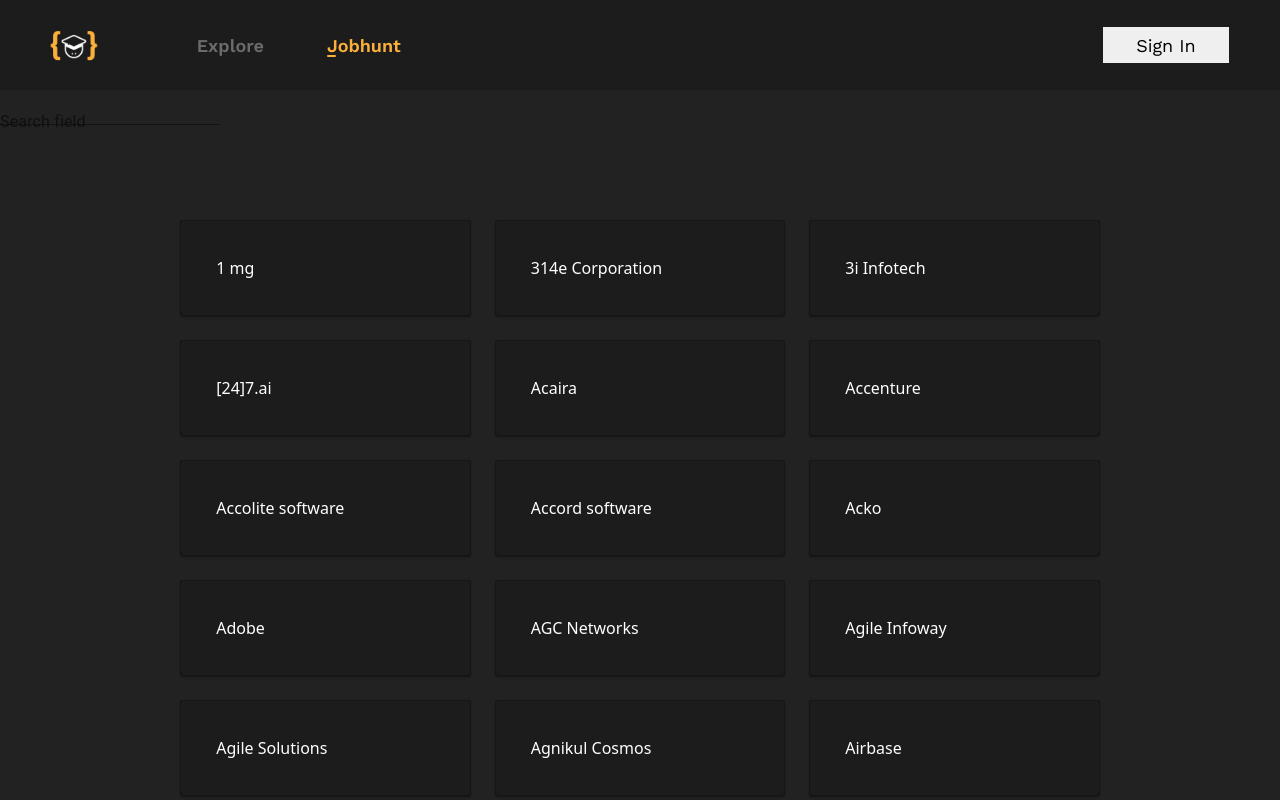
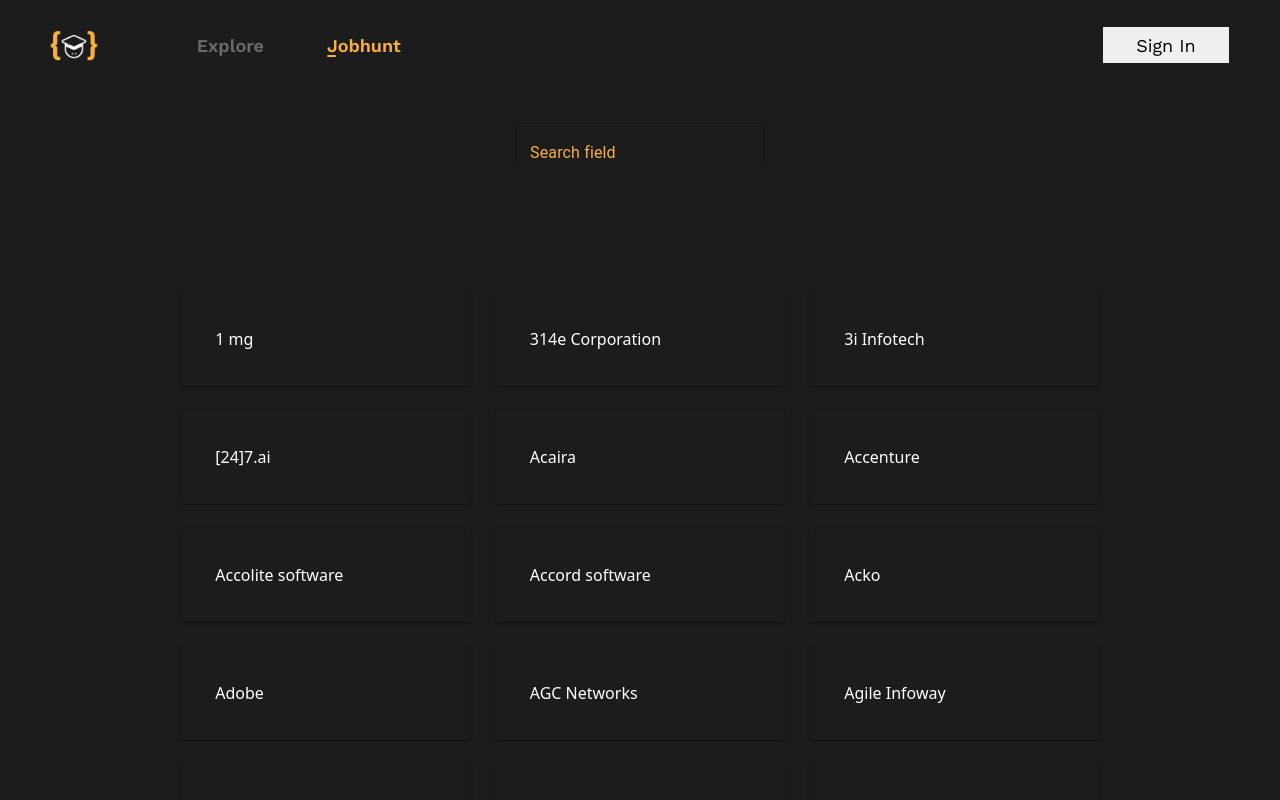
Before and after one commit to CSwala/CSwala-website, a React (Create React App) app: page /jobhunt in a window 1280 px wide. Shown: the top 800 px of the page. Built offline with nearby package versions, Linux system fonts and the light colour scheme; no server answers.

Commit message:
Made searchbar fixes (#109)

```diff
--- /dev/null
+++ b/src/pages/JobHunt/Jobhunt.css
@@ -0,0 +1,12 @@
+.MuiFormLabel-root.Mui-focused {
+    color: #fbb03b !important;
+}
+
+.MuiOutlinedInput-root.Mui-focused .MuiOutlinedInput-notchedOutline {
+    border-color: #fbb03b !important;
+    margin:2.5rem 0;
+}
+.MuiInputBase-root{
+    font-size: 1rem;
+    color: #fbb03b !important;
+}
--- a/src/pages/JobHunt/Jobhunt.js
+++ b/src/pages/JobHunt/Jobhunt.js
@@ -7,6 +7,7 @@
   TextField ,
 
 } from "@material-ui/core";
+import "./Jobhunt.css"
 
 const useStyles = makeStyles({
   gridContainer:{
@@ -20,7 +21,6 @@
     textAlign: "left",
     color: "white",
     background: "#1C1C1C",
-    border: "1px solid rgba(0, 0, 0, 0.2)",
     display: "grid",
     justifyItems: "flex-start",
     alignItems: "center",
@@ -28,7 +28,7 @@
     paddingRight: 35,
     overflow: "hidden",
     "&:hover": {
-      background: "#1a1a1a",
+      background: "#fbb03b",
     },
 
     },
@@ -37,11 +37,20 @@
       backgroundColor:"#1C1C1C"
     },
     jobhunt:{
-      background:"#222222",
+      background:"#1C1C1C",
+    },
+    form:{
+      width: "200px",
+      height: "100px",
     },
     link:{
       textDecoration:"none"
-    }
+    },
+  formLabel: {
+    color: "#fbb03b!important",
+    fontSize: "1rem",
+    borderColor: "#fbb03b"
+  },
 
 })
 
@@ -80,8 +89,10 @@
 
   return (
     <div className={classes.jobhunt}>
-     <div className='form'>
-        <TextField id="outlined-search" onChange={handleChange} label="Search field" type="search" />
+      <div className={(classes.form, classes.gridContainer)} >
+        <TextField sx={{ input: { color: '#fbb03b' } }} InputLabelProps={{
+          className: classes.formLabel
+        }}id="outlined-basic" onChange={handleChange} label="Search field" variant="outlined"/>
      </div>
 
 
```
Also changed, not shown: 1 other file (tests, documents, lock files or other folders).
